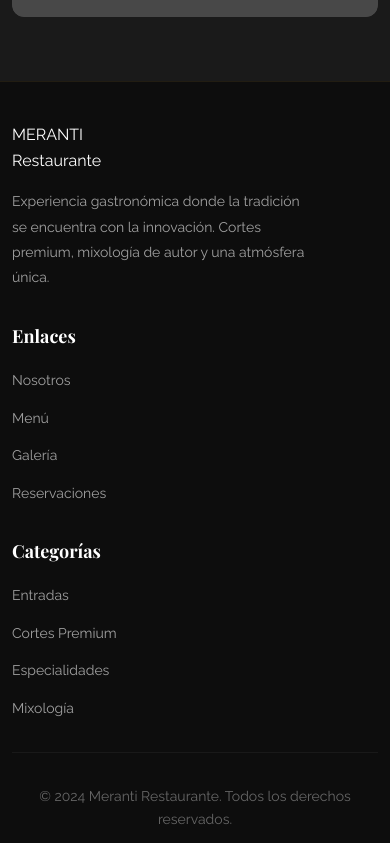
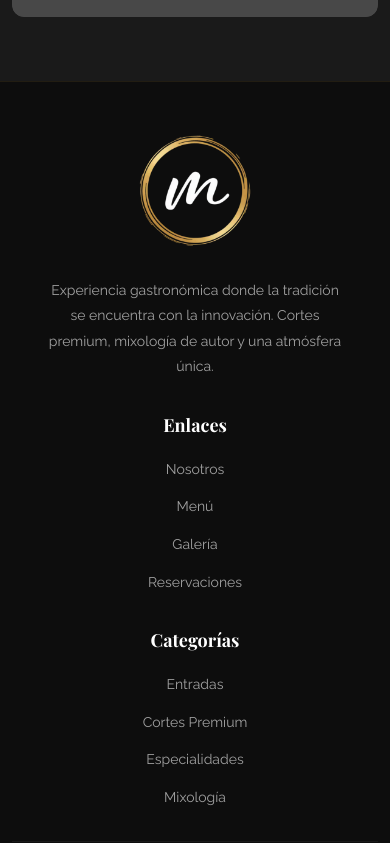
Before and after one commit to Angel050521/meranti, a plain HTML site: page index.html in a window 390 px wide. Shown: the part 10640-11483 px from the top of the page. Drawn offline with nearby package versions, Linux system fonts and the light colour scheme; grey boxes are pictures that could not be loaded; a web font is replaced by a local one.

Commit message:
Arreglada la imagen del footer

```diff
--- a/index.html
+++ b/index.html
@@ -2073,8 +2073,12 @@
             <div class="footer-content">
                 <div class="footer-brand">
                     <a href="#hero" class="footer-logo">
-                        <span class="logo-text">MERANTI</span>
-                        <span class="logo-tagline">Restaurante</span>
+                        <!-- Logo horizontal para PC -->
+                        <img src="images/Logo_horizontal.webp" alt="Meranti Restaurante"
+                            class="footer-logo-img footer-logo-desktop" width="220" height="auto" loading="lazy">
+                        <!-- Icono M para móvil -->
+                        <img src="images/fav_icon-optimized.webp" alt="Meranti Restaurante"
+                            class="footer-logo-img footer-logo-mobile" width="140" height="140" loading="lazy">
                     </a>
                     <p class="footer-description">
                         Experiencia gastronómica donde la tradición se encuentra con la innovación.
@@ -2128,4 +2132,4 @@
     <script src="script.js"></script>
 </body>
 
-</html>
+</html
--- a/styles.css
+++ b/styles.css
@@ -1741,6 +1741,69 @@ select {
     flex-direction: column;
     align-items: flex-start;
     margin-bottom: var(--space-4);
+}
+
+.footer-logo-img {
+    object-fit: contain;
+    transition: all var(--transition);
+    filter: brightness(1);
+}
+
+/* Logo horizontal para desktop */
+.footer-logo-desktop {
+    display: block;
+    height: auto;
+    max-width: 220px;
+}
+
+/* Icono M oculto en desktop */
+.footer-logo-mobile {
+    display: none;
+}
+
+.footer-logo:hover .footer-logo-img {
+    filter: brightness(1.1);
+    transform: scale(1.02);
+}
+
+/* Footer móvil centrado */
+@media (max-width: 768px) {
+
+    /* Ocultar logo horizontal en móvil */
+    .footer-logo-desktop {
+        display: none;
+    }
+
+    /* Mostrar icono M en móvil */
+    .footer-logo-mobile {
+        display: block;
+        height: 140px;
+        width: 140px;
+    }
+
+    .footer-brand {
+        text-align: center;
+        display: flex;
+        flex-direction: column;
+        align-items: center;
+    }
+
+    .footer-logo {
+        align-items: center;
+    }
+
+    .footer-description {
+        text-align: center;
+        max-width: 100%;
+    }
+
+    .footer-links {
+        text-align: center;
+    }
+
+    .footer-links ul {
+        align-items: center;
+    }
 }
 
 .footer-description {
```
